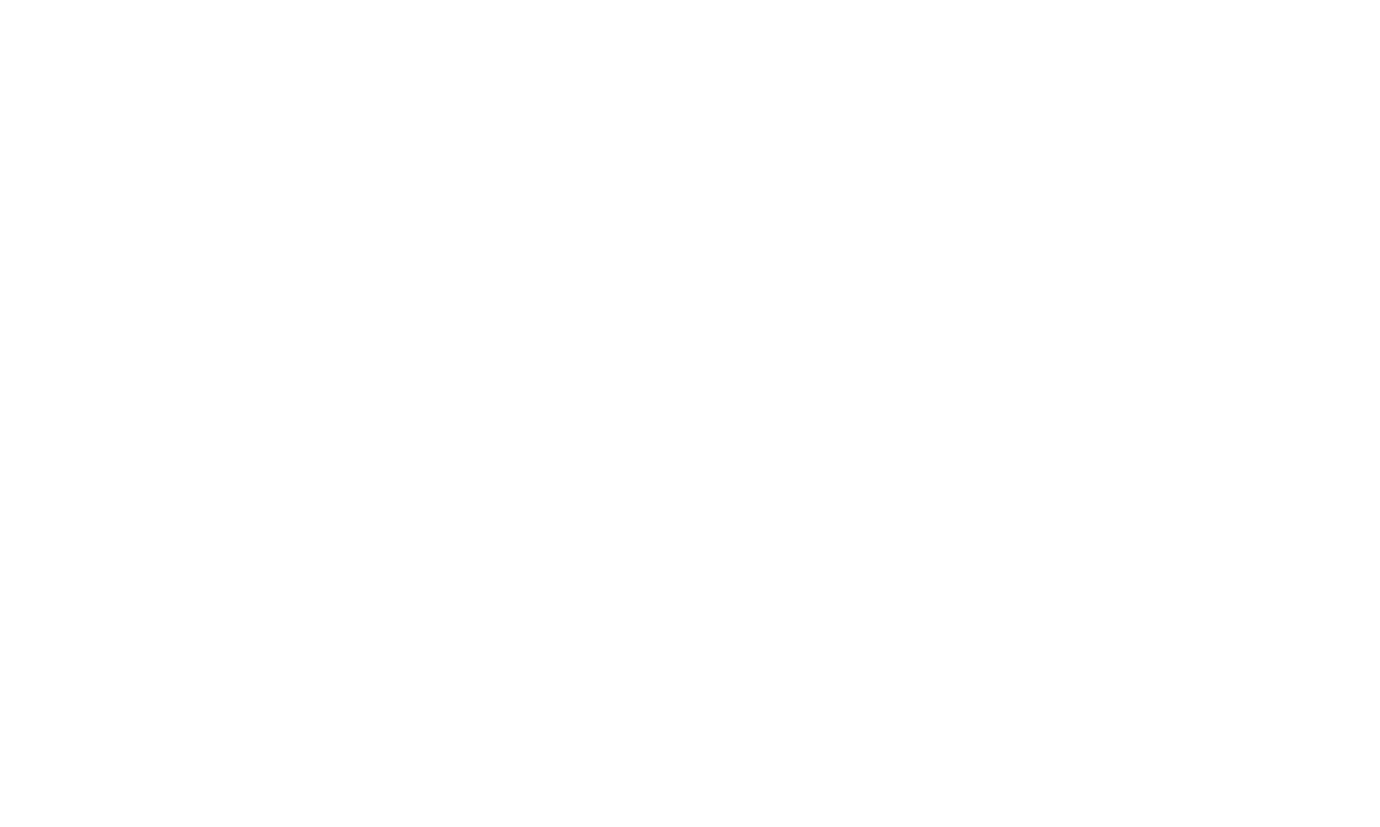
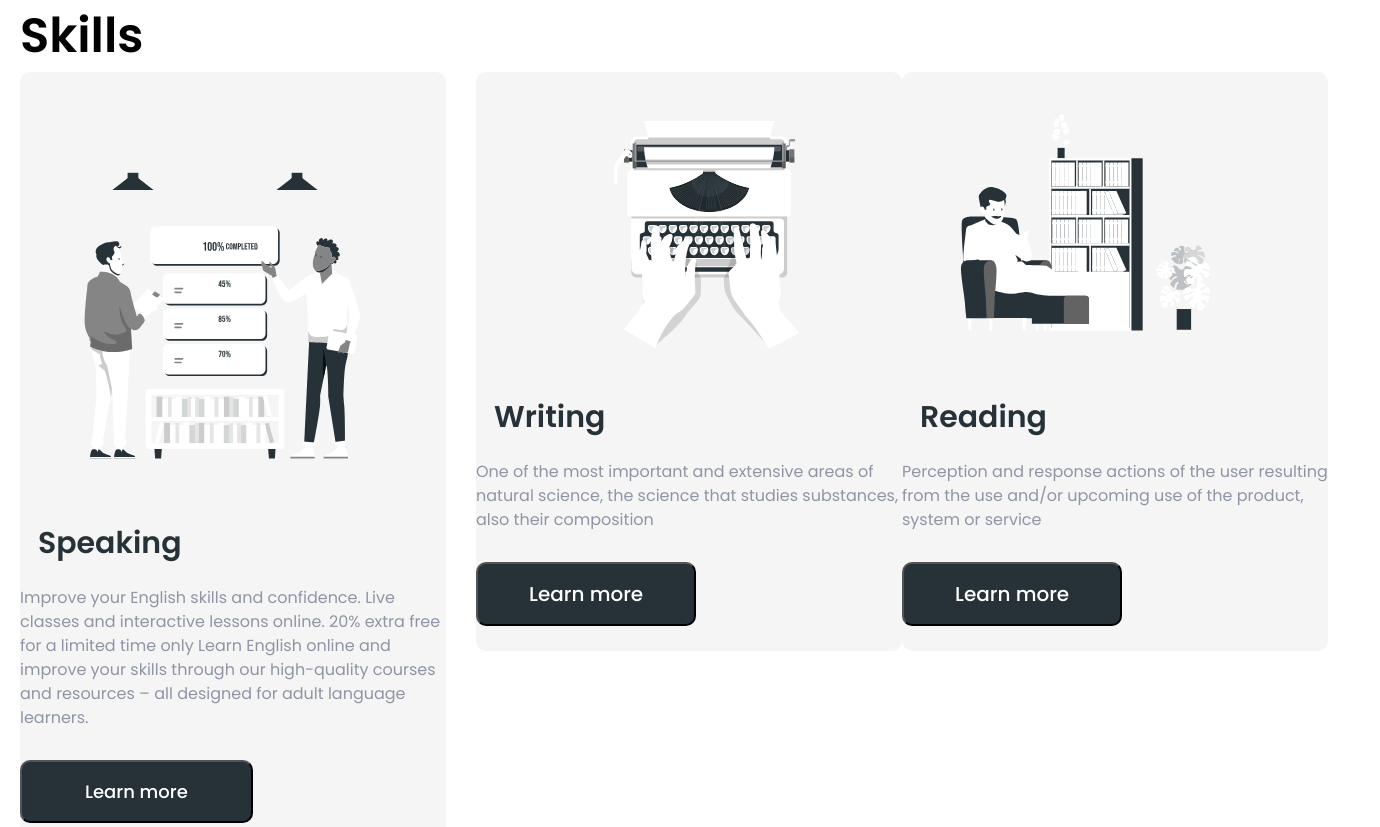
Before and after one commit to klimchanskii/Britlex, a plain HTML site: page index.html in a window 1280 px wide. Shown: the top 827 px of the page, 1380 px wide, since content can reach past the window. Before the commit the page ends 800 px from the top, so only its background shows below. Drawn offline with nearby package versions, Linux system fonts and the light colour scheme.

Commit message:
skill added

```diff
--- a/css/style.css
+++ b/css/style.css
@@ -20,7 +20,124 @@ ul, ol{list-style-type:none;
    ---color-back:#ffffff;
    --color-primary:#263238;
    --color-secondary:#8F95A5;
-
+  /*skill*/
+   --color-title:#000000;
+   --background-color-skill:#F5F5F5;
+/*skill*/
 
 
 }
+
+/*Skill*/
+
+.container{
+    width: 1380px;
+    height: auto;
+    padding: 0 20px;
+}
+.skill-title{
+    font-family: 'Poppins';
+    font-style: normal;
+    font-weight: 600;
+    font-size: 48px;
+    line-height: 1.5;
+
+
+    color: var(--color-title);
+}
+.icon-skill{
+    width: 390px;
+    height: 390px;
+    margin-bottom: 24px;
+    margin-top: 32px;
+}
+.icon-second-skill{
+    width: 390px;
+    height: 264px;
+    margin-bottom: 24px;
+    margin-top: 32px;
+}
+.icon-last-skill{
+    width: 408;
+    height: 274;
+    margin-top: 32px;
+    margin-bottom: 32px;
+    margin-right: 18px;
+}
+.chapter-skill{
+    font-family: 'Poppins';
+    font-style: normal;
+    font-weight: 600;
+    font-size: 30px;
+    line-height: 1.5;
+    margin-left: 18px;
+    margin-bottom: 20px;
+
+
+    color: var(--color-primary);
+}
+
+.text-skill{
+    font-family: 'Poppins';
+    font-style: normal;
+    font-weight: 400;
+    font-size: 16px;
+    line-height: 1.5;
+    margin-bottom: 30px;
+
+    color: var(--color-secondary);
+}
+
+.skill-button{
+     display: inline-block;
+
+     font-family: 'Poppins';
+     font-style: normal;
+     font-weight: 500;
+
+     line-height: 1.5;
+
+     color: var(---color-back);
+     background-color: var(--color-primary);
+     border-radius: 10px;
+}
+.first{
+    font-size: 18px;
+    padding: 16px 63px;
+}
+
+.second{
+    font-size: 20px;
+    padding: 15px 51px;
+
+}
+.skill-list{
+    display: flex;
+    flex-wrap: wrap;
+}
+.skill-container{
+    display: block;
+    width: 426px;
+    height: 947px;
+    background-color: var(--background-color-skill);
+    border-radius: 10px;
+    margin-right: 30px;
+
+}
+.second-container{
+    width:426px ;
+    height: 579px;
+    background-color: var(--background-color-skill);
+    border-radius: 10px;
+    margin-right:30px;
+}
+.second-container:last-child{
+    margin-right: 0;
+}
+.last-container{
+    width: 882px;
+    height: 338px;
+    background-color: var(--background-color-skill);
+    border-radius: 10px;
+}
+/*skill end*/
--- a/index.html
+++ b/index.html
@@ -19,7 +19,71 @@
     </header>
     <main>
         <!-- hero Olena Hras -->
-        <!-- skill Nataliia Tokarieva-->
+
+        <!--Skill Start-->
+
+     <section>
+       <div class="container">
+        <h2 class="skill-title">Skills</h2>
+         <ul class="skill-list">
+             <li>
+                 <div class="skill-container">
+                <svg class="icon-skill">
+                    <use href="img/symbol-defs.svg#icon-Shared-goals-bro-1"></use>
+                </svg>
+                <h3 class="chapter-skill">Speaking</h3>
+                <p class="text-skill">Improve your English skills and confidence.
+                    Live classes and interactive lessons online.
+                    20% extra free for a limited time only
+
+                    Learn English online and improve your
+                    skills through our high-quality courses
+                    and resources – all designed for adult language learners.</p>
+                    <button type="button" class="skill-button first">Learn more</button>
+                </div>
+                </li>
+             <li>
+                 <div class="second-container">
+                <svg class="icon-second-skill">
+                    <use href="img/symbol-defs.svg#icon-Typewriter-bro-1"></use>
+                </svg>
+                <h3 class="chapter-skill">Writing</h3>
+                <p class="text-skill">One of the most important and extensive
+                    areas of natural science, the science that
+                    studies substances, also their composition </p>
+                    <button type="button" class="skill-button second">Learn more</button>
+                </div>
+                </li>
+             <li>
+                 <div class="second-container">
+                <svg class="icon-second-skill">
+                    <use href="img/symbol-defs.svg#icon-House-bookshelves-bro-1"></use>
+                </svg>
+                <h3 class="chapter-skill">Reading</h3>
+                <p class="text-skill">Perception and response actions of the user
+                    resulting from the use and/or upcoming use
+                    of the product, system or service</p>
+                    <button type="button" class="skill-button second">Learn more</button>
+                </div>
+                </li>
+             <li>
+                 <div class="last-container">
+                    <h3 class="chapter-skill">Listening</h3>
+                    <p class="text-skill">Here you can find activities to practise
+                          your listening skills. Listening will help
+                          you to improve your understanding </p>
+                    <button type="button" class="skill-button second">Learn more</button>
+                    <svg class="icon-last-skill">
+                        <use href="img/symbol-defs.svg#icon-Podcast-audience-bro-1"></use>
+                    </svg>
+                    </div>
+             </li>
+
+         </ul>
+        </div>
+     </section>
+
+        <!-- skill Finish-->
         <!-- About Us Dima -->
         <!-- Pricing Bogdan  -->
         <!-- Contact Us Vitalii -->
```
